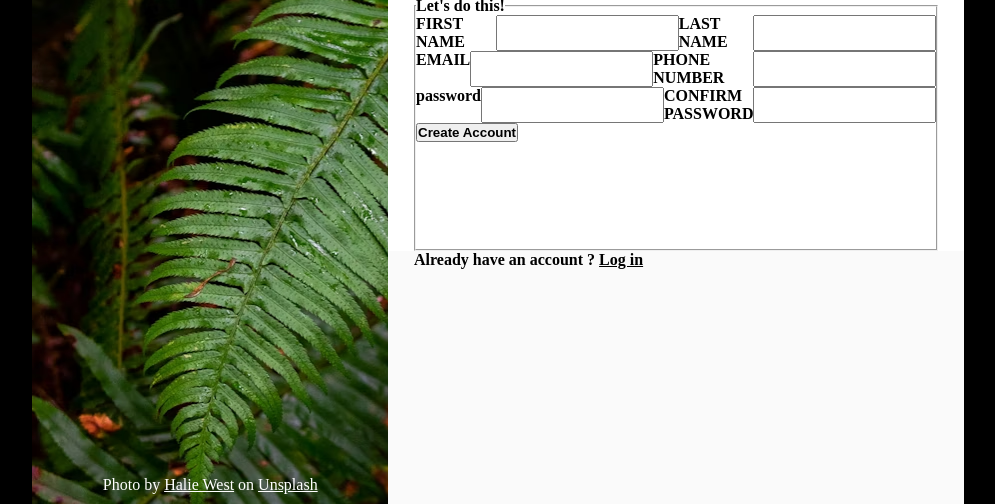
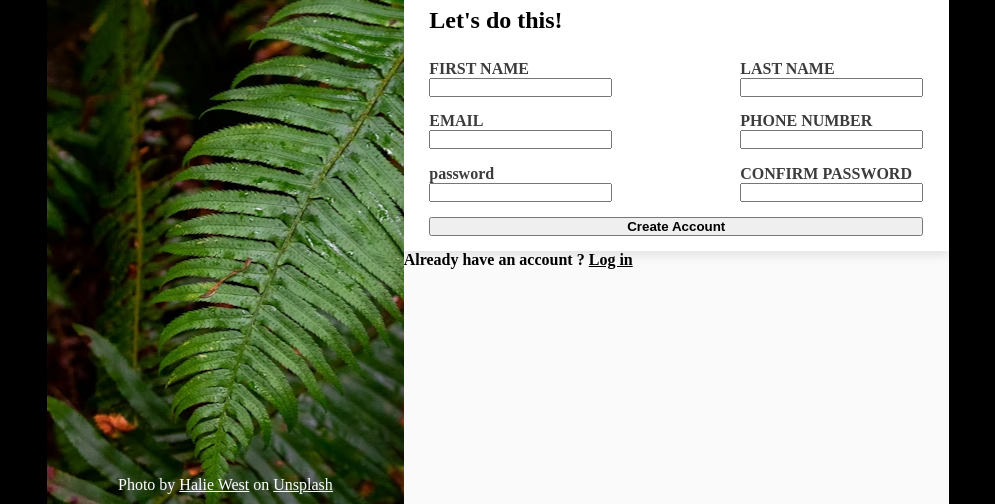
Before and after one commit to hikaru5426/Sign-up-Form, a plain HTML site: page index.html in a window 1280 px wide. Shown: the part 296-800 px from the top of the page, without its empty margins (142-1137 px from the left). Drawn offline with Linux system fonts and the light colour scheme.

Commit message:
form shadow done

```diff
--- a/index.html
+++ b/index.html
@@ -28,42 +28,42 @@
                     realize your deepest dreams.<br>
                     Sign up <span class="italic">now</span> to get started.</p>
 
-                <p><br>You <span class="italic">know</span> you want to</p>
+                <p><br>You <span class="italic">know</span> you want to.</p>
             </div>
 
-            <form action="" method="post" id="form" class="flex">
-                <fieldset>
+            <form action="" method="post" id="form">
+                <fieldset class="flex column">
 
                     <legend>Let's do this!</legend>
 
                     <div class="flex form-row">
-                        <div class="flex label-input">
+                        <div class="flex column label-input">
                             <label for="first-name">FIRST NAME</label>
                             <input type="text" id="first-name" name="first-name">
                         </div>
-                        <div class="flex label-input">
+                        <div class="flex column label-input">
                             <label for="last-name">LAST NAME</label>
                             <input type="text" id="last-name" name="last-name">
                         </div>
                     </div>
 
                     <div class="flex form-row">
-                        <div class="flex label-input">
+                        <div class="flex column label-input">
                             <label for="email">EMAIL</label>
                             <input type="text" id="email" name="email">
                         </div>
-                        <div class="flex label-input">
+                        <div class="flex column label-input">
                             <label for="phone-number">PHONE NUMBER</label>
                             <input type="text" id="phone-number" name="phone-number">
                         </div>
                     </div>
 
                     <div class="flex form-row">
-                        <div class="flex label-input">
+                        <div class="flex column label-input">
                             <label for="password">password</label>
                             <input type="text" id="password" name="password">
                         </div>
-                        <div class="flex label-input">
+                        <div class="flex column label-input">
                             <label for="confirm-password">CONFIRM PASSWORD</label>
                             <input type="text" id="confirm-password" name="confirm-password">
                         </div>
--- a/style.css
+++ b/style.css
@@ -19,6 +19,10 @@
 
 a{
     color:inherit;
+}
+
+label{
+    color:rgb(60, 60, 60);
 }
 
 .flex{
@@ -86,12 +90,18 @@ html{
 #rightSide > *{
     flex:1;
     width: 100%;
-    padding:0px 2vw;
     /* border:10px solid gray; */
 }
 
 #rightSide *{
     font-weight:bold;
+}
+
+#introduction,
+#form > fieldset,
+#form > fieldset > legend,
+#bottomPart{
+    padding:0px 2vw;
 }
 
 #introduction{
@@ -107,4 +117,27 @@ html{
 
 #form{
     background-color: rgb(255, 255, 255);
+    /* border:10px solid green; */
 }
+
+#form > fieldset{
+    height:100%;
+    position:relative;
+    padding-top:3rem;
+    justify-content:space-evenly;
+    border:none;
+    box-shadow: 0px 4px 10px rgba(0, 0, 0, 0.1);
+}
+
+#form legend{
+    font-size:1.5rem;
+    position:absolute;
+    top:0;
+    left:0;
+    margin-top:10px;
+}
+
+.form-row{
+    display:flex;
+    gap:10vw;
+}
```
